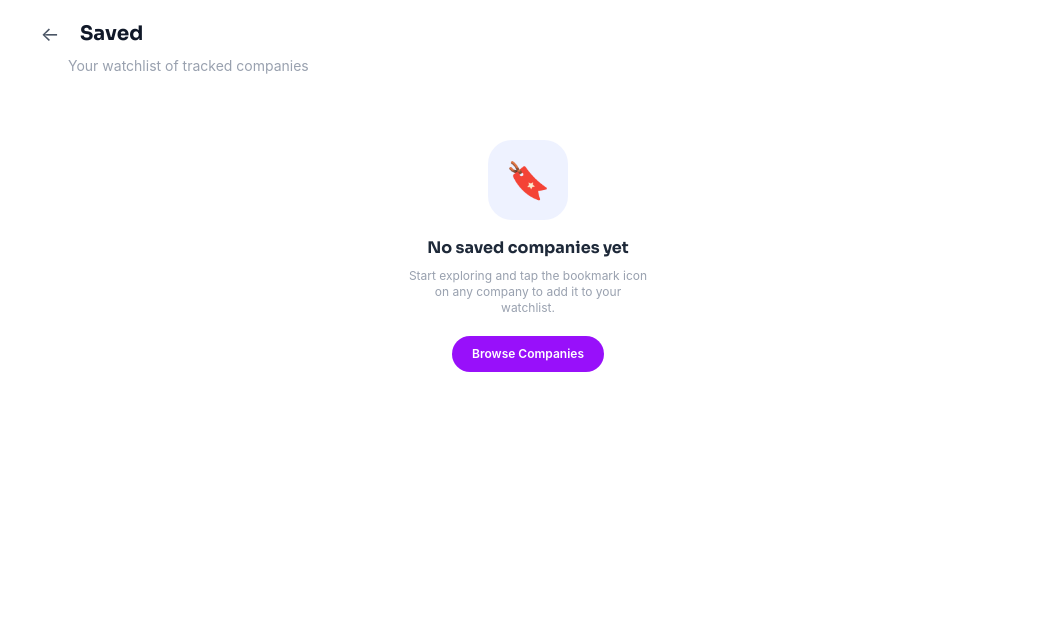
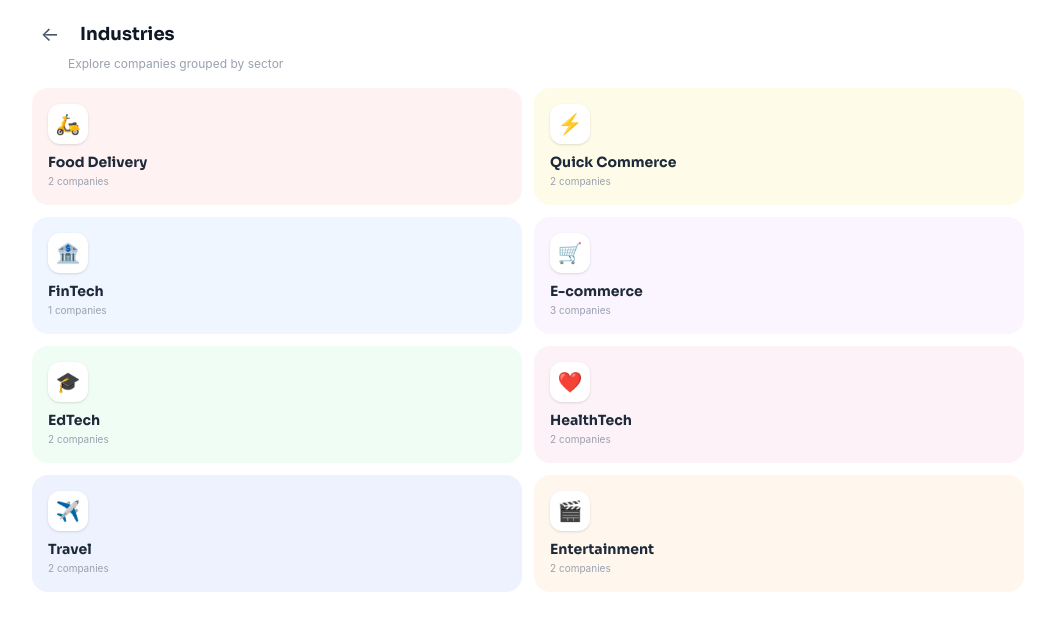
Before and after one commit to sarthak17-max/bizzbreakdown, a Next.js app: page /industries in a window 1280 px wide. Shown: the top 630 px of the page, without its empty margins (112-1167 px from the left). Built offline with nearby package versions, Linux system fonts and the light colour scheme.

Commit message:
Add bottom nav to compare, industries, saved pages

```diff
--- a/app/industries/page.tsx
+++ b/app/industries/page.tsx
@@ -1,12 +1,12 @@
-import SavedHeader from "../../src/components/SavedHeader";
-import SavedEmptyState from "../../src/components/SavedEmptyState";
+import IndustriesHeader from "../../src/components/IndustriesHeader";
+import IndustriesList from "../../src/components/IndustriesList";
 import BottomNav from "../../src/components/BottomNav";
 
-export default function SavedPage() {
+export default function IndustriesPage() {
   return (
     <main className="min-h-screen bg-white w-full max-w-5xl mx-auto pb-20">
-      <SavedHeader />
-      <SavedEmptyState />
+      <IndustriesHeader />
+      <IndustriesList />
       <BottomNav />
     </main>
   );
--- a/app/saved/page.tsx
+++ b/app/saved/page.tsx
@@ -1,11 +1,13 @@
 import SavedHeader from "../../src/components/SavedHeader";
 import SavedEmptyState from "../../src/components/SavedEmptyState";
+import BottomNav from "../../src/components/BottomNav";
 
 export default function SavedPage() {
   return (
-  <main className="min-h-screen bg-white w-full max-w-5xl mx-auto pb-20">
+    <main className="min-h-screen bg-white w-full max-w-5xl mx-auto pb-20">
       <SavedHeader />
       <SavedEmptyState />
+      <BottomNav />
     </main>
   );
 }
```
